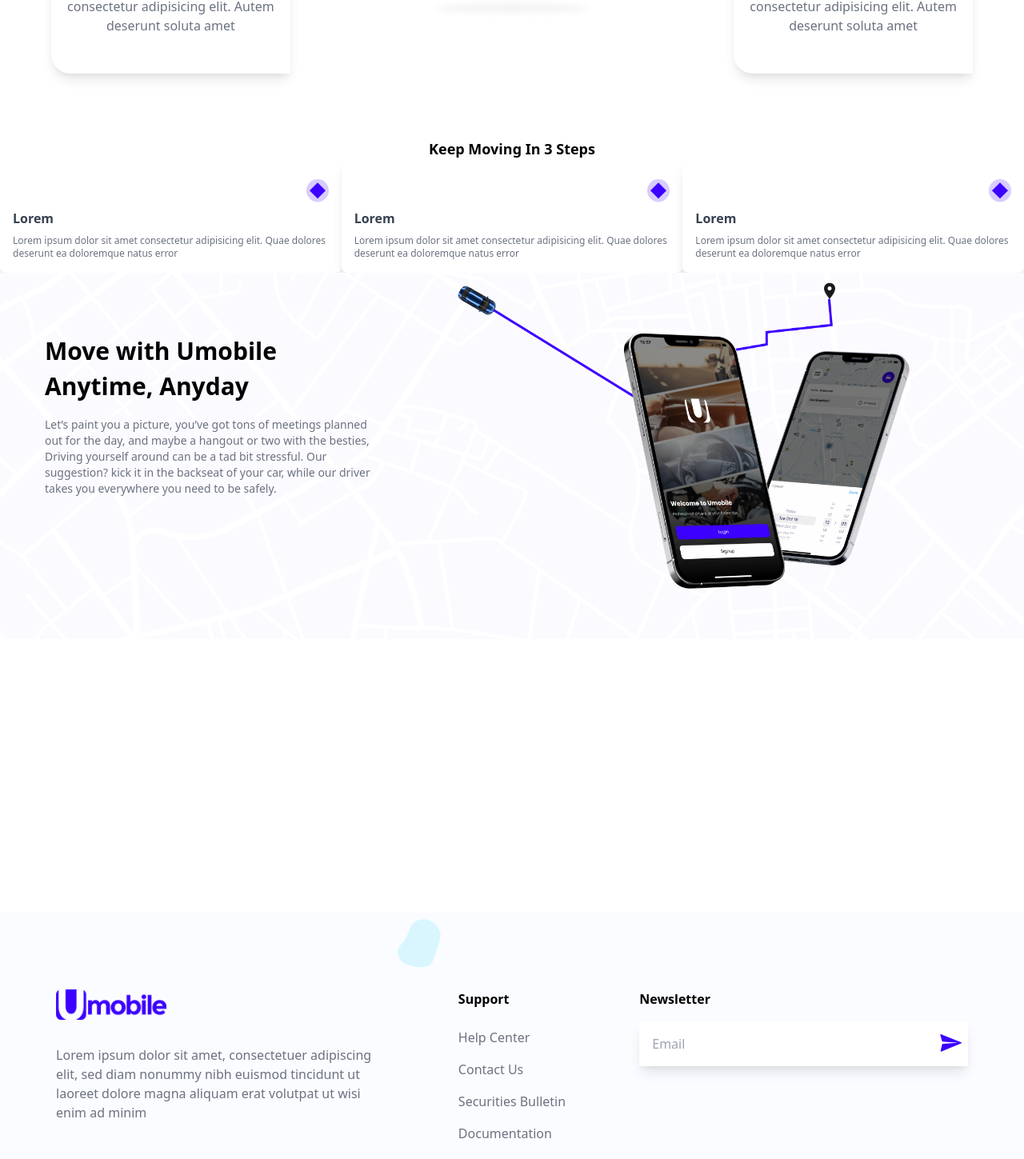
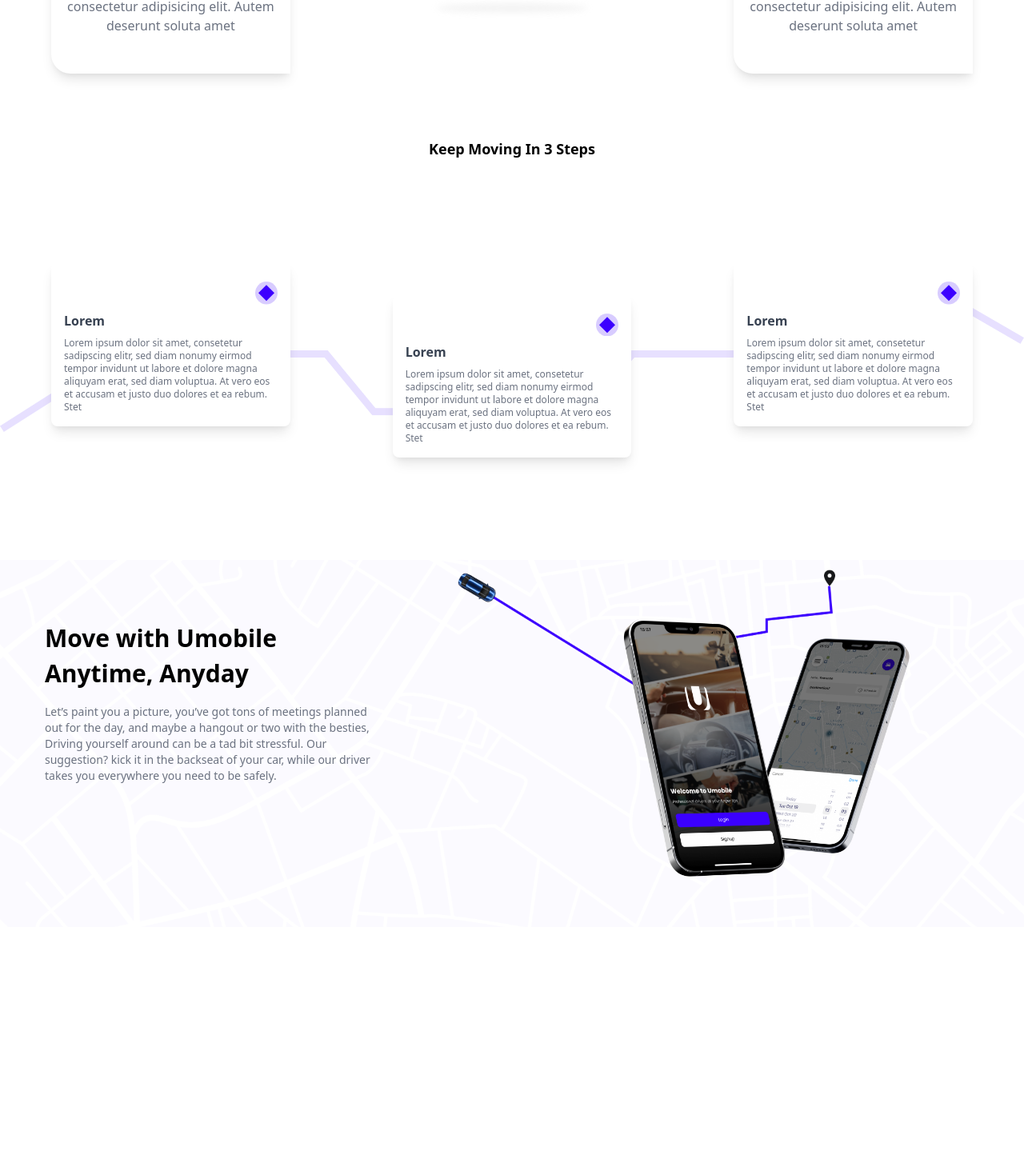
Before and after one commit to musajoshua/umobile, a React (Create React App) app: page /rider in a window 1280 px wide. Shown: the part 1354-2803 px from the top of the page at 80% size. Built offline with nearby package versions, Linux system fonts and the light colour scheme.

Commit message:
feat: add partners

```diff
--- a/src/App.js
+++ b/src/App.js
@@ -1,13 +1,16 @@
 import Routes from "./routes/Routes";
+import { useLocation } from "react-router-dom";
 import Footer from "./components/Footer";
 
 function App() {
+  const location = useLocation();
+  const route = ["/about", "/rider", "/driver"];
   return (
     <>
       <main>
         <Routes />
       </main>
-      <Footer />
+      {route.includes(location.pathname) ? <Footer /> : null}
     </>
   );
 }
--- a/src/components/Card.jsx
+++ b/src/components/Card.jsx
@@ -22,7 +22,7 @@ export function CircularCard({ svg, title, content, className }) {
       <div className="mt-8">
         <img src={svg} alt="svg" />
       </div>
-      <div className="m-2 p-3 text-center">
+      <div className="m-2 p-4 text-center">
         <h1 className="font-bold text-gray-700 mb-4">{title}</h1>
         <p className="text-gray-500 text-center mb-8 text-sm">{content}</p>
       </div>
--- a/src/components/Footer.jsx
+++ b/src/components/Footer.jsx
@@ -4,10 +4,10 @@ import Input from "../components/Input";
 
 function Footer() {
   return (
-    <footer className="bg-footer w-full bg-no-repeat bg-center px-6 py-20">
+    <footer className="bg-footer w-full bg-no-repeat bg-center px-6 md:py-20">
       <div className="flex flex-col md:flex-row w-full justify-around">
         <div className="md:order-last md:w-1/3">
-          <p className="font-bold py-4 mt-12 md:mt-0">Newsletter</p>
+          <p className="font-bold py-6 mt-12 md:mt-0">Newsletter</p>
           <div className="relative ">
             <div className="absolute w-full">
               <Input
@@ -45,19 +45,19 @@ function Footer() {
         <div>
           <p className="font-bold py-4">Support</p>
           <ul className="text-gray-500">
-            <li className="py-2">
+            <li className="py-3">
               <a href="/">Help Center</a>
             </li>
-            <li className="py-2">
+            <li className="py-3">
               <a href="/">Contact Us</a>
             </li>
-            <li className="py-2">
+            <li className="py-3">
               <a href="/">Securities Bulletin</a>
             </li>
-            <li className="py-2">
+            <li className="py-3">
               <a href="/">Documentation</a>
             </li>
-            <li className="py-2">
+            <li className="py-3">
               <a href="/">Partner Portal</a>
             </li>
           </ul>
--- a/src/components/Navbar.jsx
+++ b/src/components/Navbar.jsx
@@ -20,7 +20,7 @@ function Navbar() {
         >
           <li className="py-3 md:py-0 md:px-2">
             <NavLink
-              activeClassName="relative py-1 after:absolute after:bottom-0 after:left-0 after:w-2/3 after:border-solid after:border-b-2 after:border-electric-ultramarine"
+              activeClassName="relative py-1 md:after:absolute md:after:bottom-0 md:after:left-0 md:after:w-2/3 md:after:border-solid md:after:border-b-2 md:after:border-electric-ultramarine"
               to="/about"
             >
               About
@@ -28,7 +28,7 @@ function Navbar() {
           </li>
           <li className="py-3 md:py-0 md:px-2">
             <NavLink
-              activeClassName="relative py-1 after:absolute after:bottom-0 after:left-0 after:w-2/3 after:border-solid after:border-b-2 after:border-electric-ultramarine"
+              activeClassName="relative py-1 md:after:absolute md:after:bottom-0 md:after:left-0 md:after:w-2/3 md:after:border-solid md:after:border-b-2 md:after:border-electric-ultramarine"
               to="/driver"
             >
               Book a Driver
@@ -36,7 +36,7 @@ function Navbar() {
           </li>
           <li className="py-3 pb-9 md:py-0 md:px-2">
             <NavLink
-              activeClassName="relative py-1 after:absolute after:bottom-0 after:left-0 after:w-2/3 after:border-solid after:border-b-2 after:border-electric-ultramarine"
+              activeClassName="relative py-1 md:after:absolute md:after:bottom-0 md:after:left-0 md:after:w-2/3 md:after:border-solid md:after:border-b-2 md:after:border-electric-ultramarine"
               to="/rider"
             >
               Become a Driver
--- a/src/pages/About.jsx
+++ b/src/pages/About.jsx
@@ -4,6 +4,7 @@ import { CircularCard, StepCard } from "../components/Card";
 import ShieldSVG from "../images/shield.png";
 import ClockSVG from "../images/clock.png";
 import DiamondSVG from "../images/diamond.png";
+import Partners from "../images/partners.png";
 
 function About() {
   return (
@@ -43,54 +44,34 @@ function About() {
           </div>
         </div>
       </section>
-      <section className="overflow-y-auto text-center xl:overflow-y-hidden">
+      <section className="text-center mt-20 md:my-20">
         <h1 className="mt-8 text-lg text-black font-bold">Our Core Values</h1>
-        <div className="flex flex-wrap w-4/5 mx-auto md:h-screen justify-center md:justify-around items-center bg-none md:bg-corevalues md:bg-opacity-10 xl: bg-no-repeat bg-center bg-contain">
+        <div className="flex flex-wrap w-4/5 mx-auto md:h-[70vh] justify-center md:justify-evenly items-center bg-none md:bg-corevalues md:bg-opacity-10 xl: bg-no-repeat bg-center bg-contain">
           <CircularCard
             className="mt-8 mb-4 self-center"
             svg={ShieldSVG}
             title="We Prioritise Your Safety"
             content="We’re commited to keeping you safe, that’s why we take our drivers through an intensive process oftraining and retraining."
           />
+
           <CircularCard
-            className="my-8 self-end"
+            className="mt-4 my-8 self-end"
+            svg={DiamondSVG}
+            title="Luxury you can afford"
+            content="Arriving in style with any of our driver, shows that there are levels to these things you even get to choose how your driver arrives in flex."
+          />
+          <CircularCard
+            className="my-8 self-start"
             svg={ClockSVG}
             title="Your Convience is key"
             content="Our drivers are readily available, so you never have to worry over driving yourself. Arrive at your destination clear headed"
           />
-          <CircularCard
-            className="mt-4 my-8 self-start"
-            svg={DiamondSVG}
-            title="Luxury you can afford"
-            content="Arriving in style with any of our driver, shows that there are levels to these things you even get to choose how your driver arrives in flex."
-          />
-          {/* <div className="flex flex-wrap w-full md:w-1/2 xl:w-1/3">
-            <Card
-              number={1}
-              content={` Lorem ipsum dolor sit amet consectetur adipisicing elit. Autem
-            deserunt soluta amet`}
-            />
-            <Card
-              number={2}
-              content={` Lorem ipsum dolor sit amet consectetur adipisicing elit. Autem
-            deserunt soluta amet`}
-            />
-          </div>
-          <div className="hidden xl:flex w-1/3 items-center justify-center">
-            <img src={PhoneDriver} alt="Phone" className="w-1/2" />
-          </div>
-          <div className="flex flex-wrap w-full md:w-1/2 xl:w-1/3">
-            <Card
-              number={3}
-              content={` Lorem ipsum dolor sit amet consectetur adipisicing elit. Autem
-            deserunt soluta amet`}
-            />
-            <Card
-              number={4}
-              content={` Lorem ipsum dolor sit amet consectetur adipisicing elit. Autem
-            deserunt soluta amet`}
-            />
-          </div> */}
+        </div>
+      </section>
+      <section className="flex flex-col justify-center items-center md:flex-row bg-map">
+        <h1 className="font-bold py-8">Our Partners</h1>
+        <div className="p-8">
+          <img src={Partners} alt="Partners" />
         </div>
       </section>
     </section>
--- a/src/pages/Rider.jsx
+++ b/src/pages/Rider.jsx
@@ -66,24 +66,25 @@ function Rider() {
           </div>
         </div>
       </section>
-      <section className="overflow-y-auto text-center">
+      <section className="text-center">
         <h1 className="mt-8 text-lg text-black font-bold">
           Keep Moving In 3 Steps
         </h1>
-        <div className="flex flex-col md:flex-row md:bg-stepmap md:bg-no-repeat md:bg-center md:bg-contain">
+        <div className="md:bg-stepmap md:bg-no-repeat md:bg-center md:bg-contain">
+          <div className="flex flex-col md:flex-row md:py-20 items-start md:h-[500px]">
             <StepCard
-            content="Lorem ipsum dolor sit amet consectetur adipisicing elit. Quae dolores
-          deserunt ea doloremque natus error"
+              className="mx-16 my-12"
+              content="Lorem ipsum dolor sit amet, consetetur sadipscing elitr, sed diam nonumy eirmod tempor invidunt ut labore et dolore magna aliquyam erat, sed diam voluptua. At vero eos et accusam et justo duo dolores et ea rebum. Stet"
             />
             <StepCard
-            className=""
-            content="Lorem ipsum dolor sit amet consectetur adipisicing elit. Quae dolores
-          deserunt ea doloremque natus error"
+              className="mx-16 my-12 self-end"
+              content="Lorem ipsum dolor sit amet, consetetur sadipscing elitr, sed diam nonumy eirmod tempor invidunt ut labore et dolore magna aliquyam erat, sed diam voluptua. At vero eos et accusam et justo duo dolores et ea rebum. Stet"
             />
             <StepCard
-            content="Lorem ipsum dolor sit amet consectetur adipisicing elit. Quae dolores
-          deserunt ea doloremque natus error"
+              className="mx-16 my-12"
+              content="Lorem ipsum dolor sit amet, consetetur sadipscing elitr, sed diam nonumy eirmod tempor invidunt ut labore et dolore magna aliquyam erat, sed diam voluptua. At vero eos et accusam et justo duo dolores et ea rebum. Stet"
             />
+          </div>
         </div>
       </section>
       <section className="h-screen">
```
Also changed, not shown: src/pages/Driver.jsx (+0 -14 lines), src/images/partners.png (added), src/images/partners@2x.png (added). Lines whose indentation alone changed are shown as unchanged.
